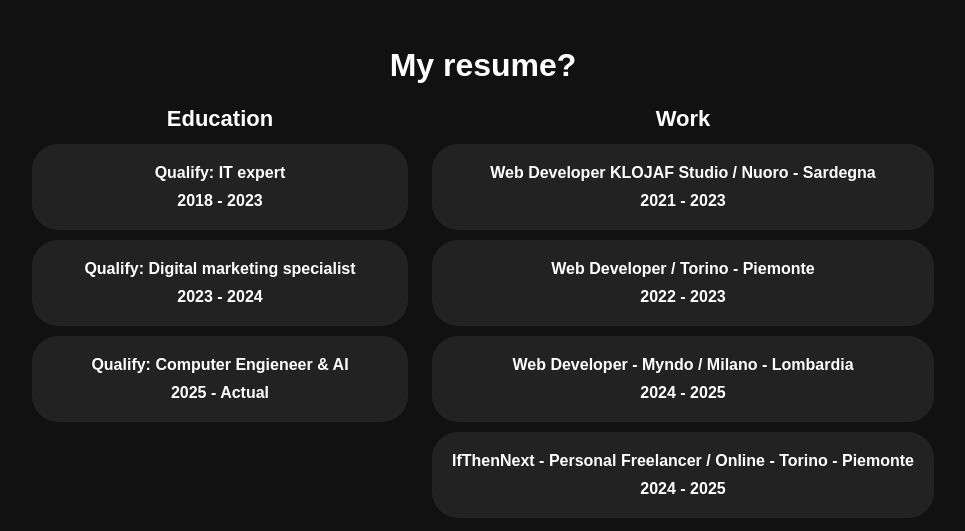
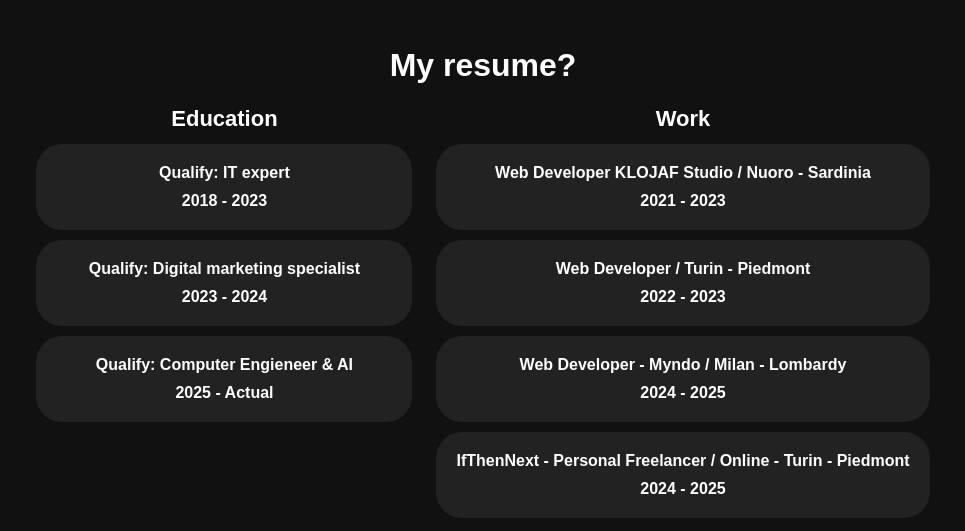
Before and after one commit to mattiadv-apsales/EXAM-WEB-DEV, a Flask app: page / in a window 1280 px wide. Shown: the part 1463-1994 px from the top of the page, without its empty margins (157-1122 px from the left). Run offline with Flask 3, Linux system fonts and the light colour scheme.

Commit message:
update file

```diff
--- a/templates/index.html
+++ b/templates/index.html
@@ -86,19 +86,19 @@
                             </thead>
                             <tr class = "education_part_table">
                                 <td>
-                                    <div class = "qualify">Web Developer KLOJAF Studio / Nuoro - Sardegna</div>
+                                    <div class = "qualify">Web Developer KLOJAF Studio / Nuoro - Sardinia</div>
                                     <div class = "year">2021 - 2023</div>
                                 </td>
                                 <td>
-                                    <div class = "qualify">Web Developer / Torino - Piemonte</div>
+                                    <div class = "qualify">Web Developer / Turin - Piedmont</div>
                                     <div class = "year">2022 - 2023</div>
                                 </td>
                                 <td>
-                                    <div class = "qualify">Web Developer - Myndo / Milano - Lombardia</div>
+                                    <div class = "qualify">Web Developer - Myndo / Milan - Lombardy</div>
                                     <div class = "year">2024 - 2025</div>
                                 </td>
                                 <td>
-                                    <div class = "qualify">IfThenNext - Personal Freelancer / Online - Torino - Piemonte</div>
+                                    <div class = "qualify">IfThenNext - Personal Freelancer / Online - Turin - Piedmont</div>
                                     <div class = "year">2024 - 2025</div>
                                 </td>
                             </tr>
```
